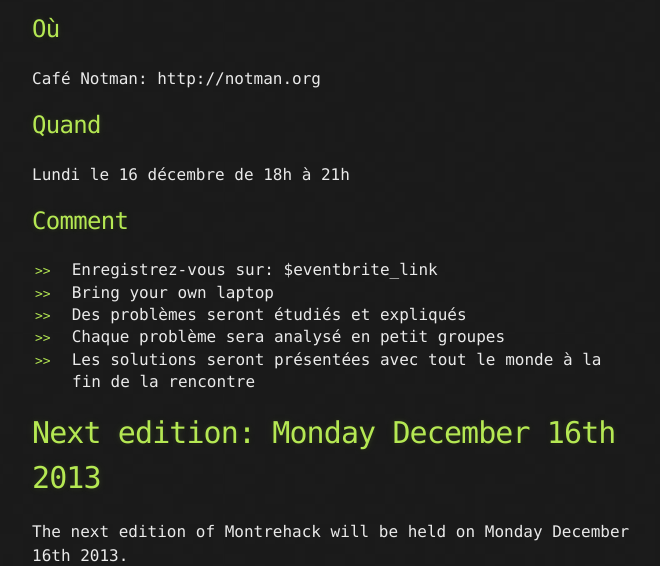
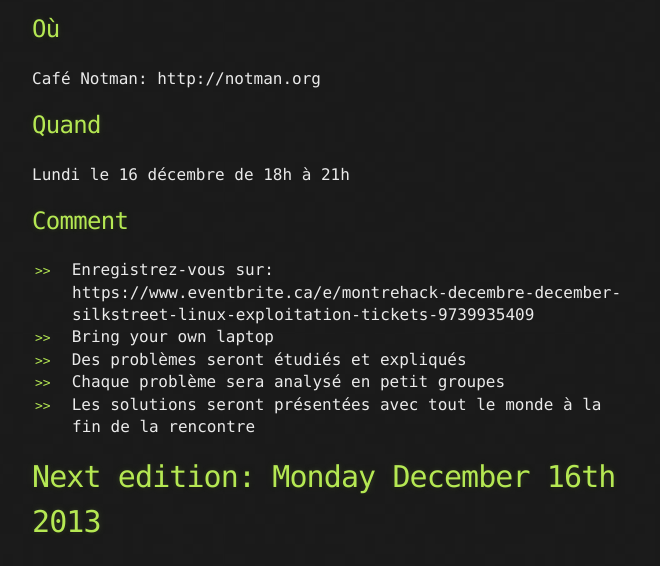
Before and after one commit to montrehack/montrehack.github.com, a Jekyll site: the page built from index.md, in a window 1280 px wide and 1400 px high, scrolled down 1263 px. Shown: the top 566 px of the window, without its empty margins (308-968 px from the left). Built offline with Jekyll 4.4.1, drawn with Linux system fonts in a browser that asks for light colours; Markdown is read by kramdown in place of the engine named in the settings; comment, search, counter and statistics services are not loaded; some of the changed text lies outside the part shown.

Commit message:
oups.. eventbrite link

```diff
--- a/index.md
+++ b/index.md
@@ -36,7 +36,7 @@ Café Notman: http://notman.org
 Lundi le 16 décembre de 18h à 21h
 
 ## Comment
-* Enregistrez-vous sur: $eventbrite_link
+* Enregistrez-vous sur: https://www.eventbrite.ca/e/montrehack-decembre-december-silkstreet-linux-exploitation-tickets-9739935409
 * Bring your own laptop
 * Des problèmes seront étudiés et expliqués
 * Chaque problème sera analysé en petit groupes
@@ -76,7 +76,7 @@ Café Notman: http://notman.org/
 Monday December 16th from 6:00 to 9:00 pm
 
 ## How
-* Register at: $eventbrite_link
+* Register at: https://www.eventbrite.ca/e/montrehack-decembre-december-silkstreet-linux-exploitation-tickets-9739935409
 * Bring your own laptop
 * Challenges will be analyzed
 * Small groups of people can work on each challenge
```
